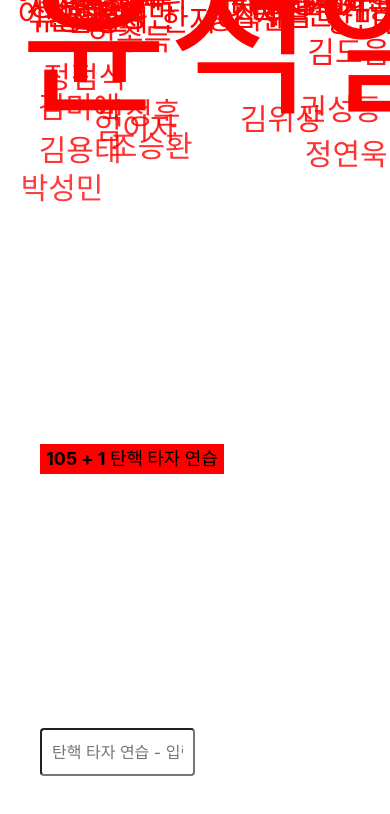
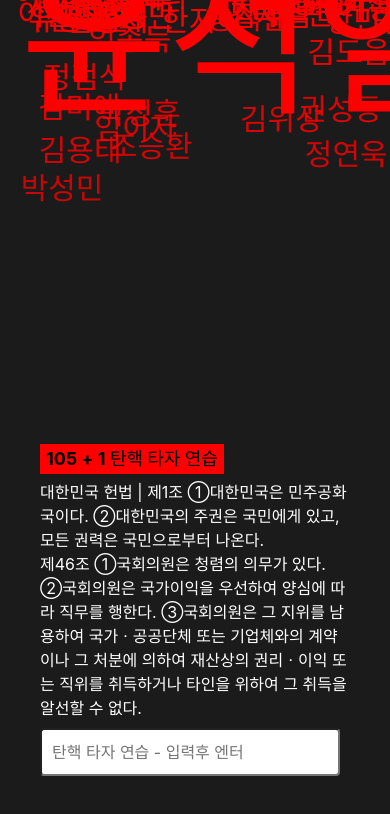
Before and after one commit to zuzokim/impeachment-for-democracy, a React (Vite) app: page / in a window 390 px wide. Shown: the top 814 px of the page. Built offline with nearby package versions, Linux system fonts and the light colour scheme.

Commit message:
스타일 수정

```diff
--- a/src/App.css
+++ b/src/App.css
@@ -1,3 +1,7 @@
+body {
+  background-color: rgb(27, 27, 27);
+}
+
 .falling-burdens-container {
   position: relative;
   width: 100%;
@@ -64,3 +68,9 @@
   width: 50%;
   max-width: 300px;
 }
+
+@media (max-width: 600px) {
+  input {
+    width: 100%;
+  }
+}
```
